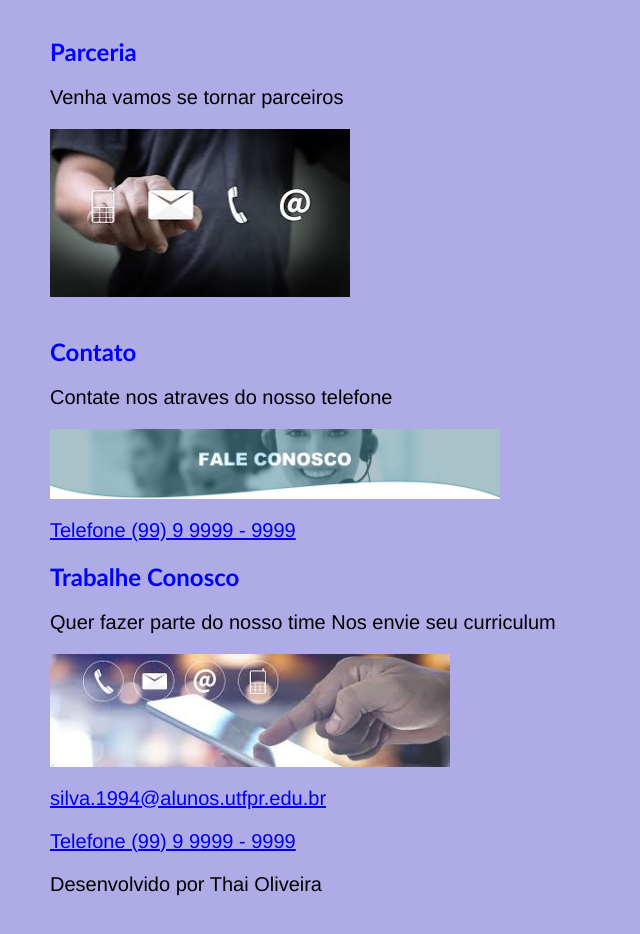
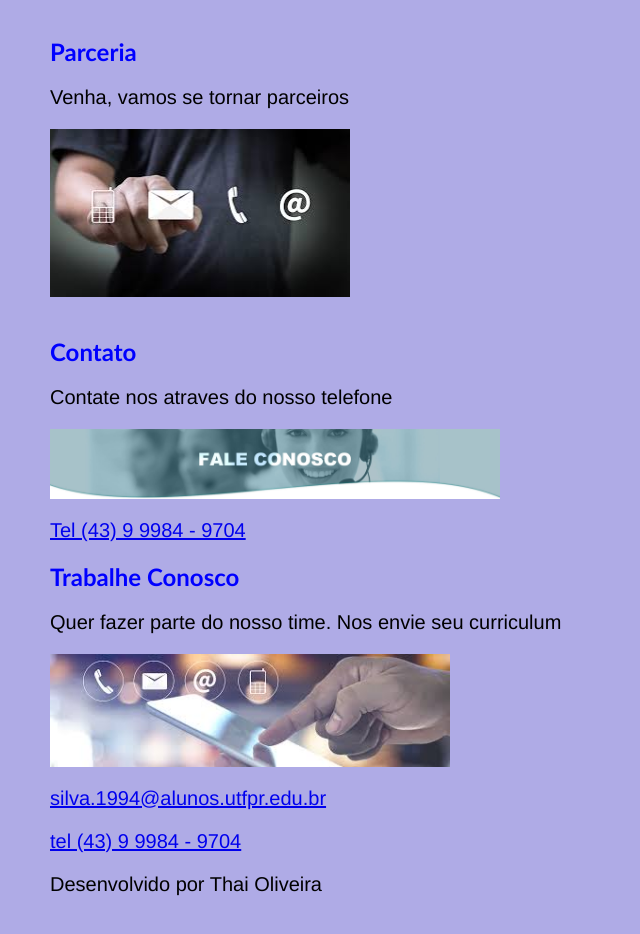
Before and after one commit to ThaiOliveira94/HTML5_css3, a plain HTML site: page index.html in a window 1280 px wide. Shown: the part 1365-2299 px from the top of the page, without its empty margins (0-640 px from the left). Drawn offline with Linux system fonts and the light colour scheme.

Commit message:
HTML5 e CSS3
Upload de um projeto de uma criação de pagina com html5 e css3

```diff
--- a/index.html
+++ b/index.html
@@ -54,7 +54,7 @@
         <section id="Parceria">
             <h2> Parceria </h2>
             <p>
-                Venha vamos se tornar parceiros
+                Venha, vamos se tornar parceiros
             </p>
             <a href="https://www.google.com.br/search?q=contato&sxsrf=ALeKk03lEURcvCAapUdwGYj2Vng9XgrZ5g:1610376421786&source=lnms&tbm=isch&sa=X&ved=
             2ahUKEwidxszUj5TuAhVcHLkGHbdIBNoQ_AUoAXoECAUQAw&biw=1920&bih=975#imgrc=0oT0Ub0xPDWm0M" target="_blank">
@@ -70,22 +70,22 @@
             </p>
             <img src="img/contato.jpg" class="log">
             <div>
-                <p><a href="telefone:999999999" target="_blank">Telefone (99) 9 9999 - 9999 </a></p>
+                <p><a href="tel:43999849704" target="_blank">Tel (43) 9 9984 - 9704 </a></p>
             </div>
 
         </section>
 
-        <section id="Trabalhe Conosco">
+        <section id="trabalheconosco">
             <h2> Trabalhe Conosco </h2>
             <p>
-                Quer fazer parte do nosso time Nos envie seu curriculum
+                Quer fazer parte do nosso time. Nos envie seu curriculum
             </p>
             <img src="img/trabalhe.jpg" class="logo">
             <div>
                 <p><a href="mailto:silva.1994@alunos.utfpr.edu.br">silva.1994@alunos.utfpr.edu.br</a></p>
             </div>
             <div>
-                <p><a href="telefone:999999999" target="_blank">Telefone (99) 9 9999 - 9999</a></p>
+                <p><a href="tel:43999849704" target="_blank">tel (43) 9 9984 - 9704</a></p>
             </div>
 
         </section>
```
Also changed, not shown: 1 other file.
